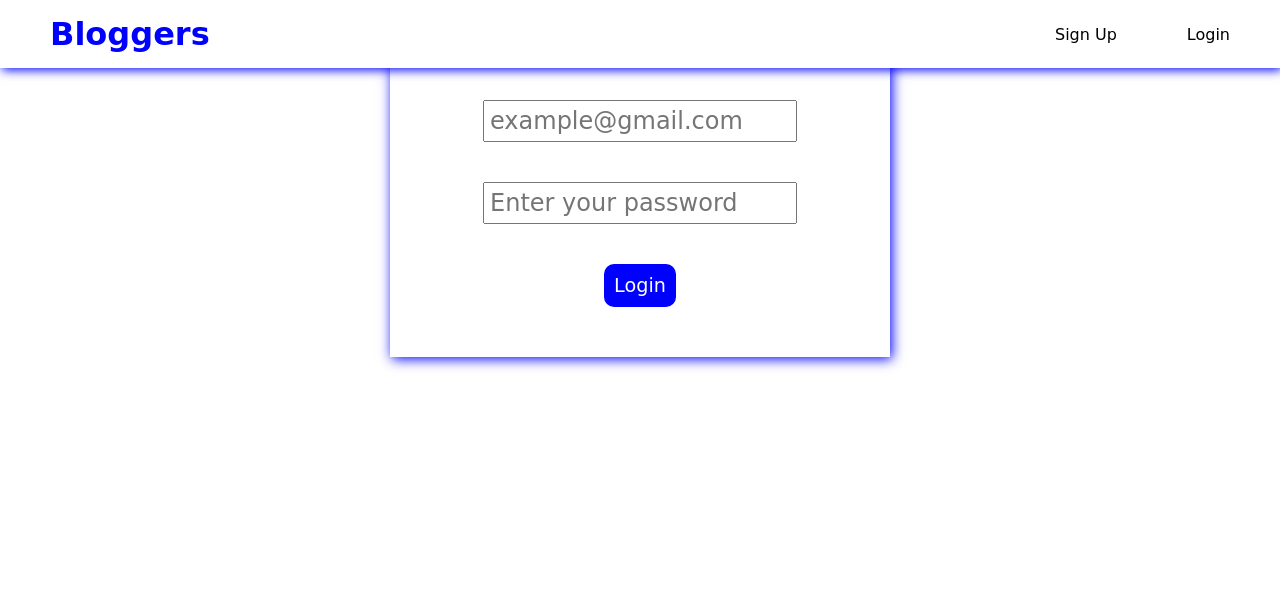
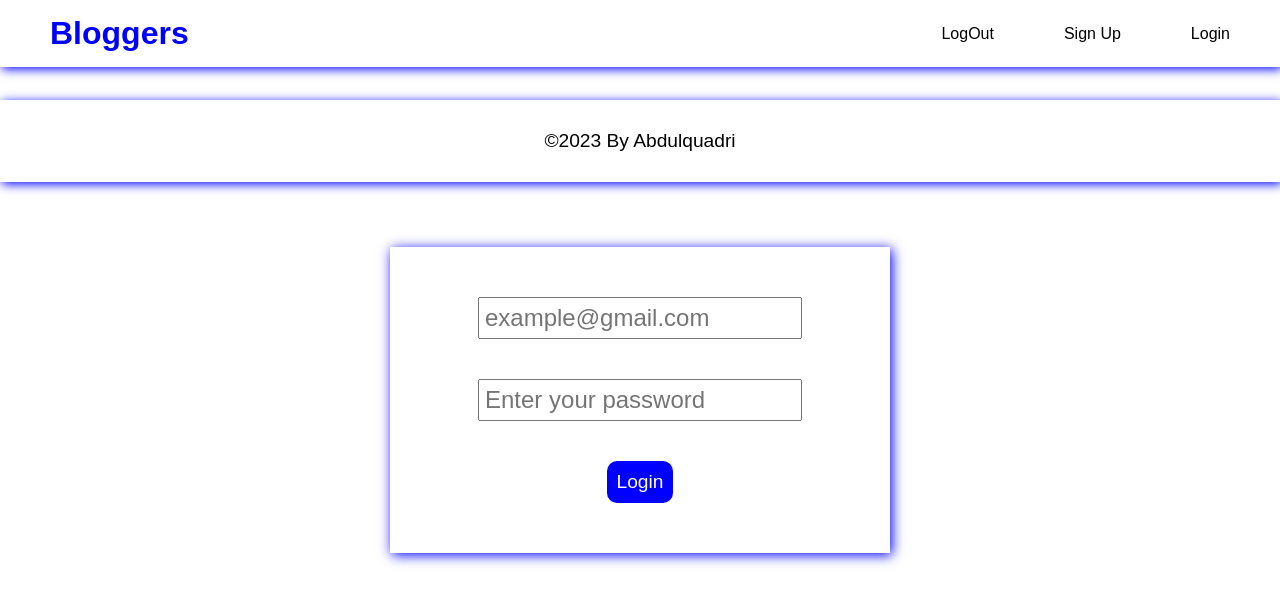
Before and after one commit to kobiowuquadri/Blog-Website, a Node server app: page /login in a window 1280 px wide. Shown: the top 604 px of the page. Run offline with Node 20, Linux system fonts and the light colour scheme; some libraries are stand-ins or nearby versions.

Commit message:
add footer and logout

```diff
--- a/app.js
+++ b/app.js
@@ -6,14 +6,17 @@ const methodOverride = require('method-override')
 require('./database/database')
 const router = require('./routes/blogRoute')
 const authRouter = require('./routes/authRoute')
-const port = 3033
+const cookieParser = require('cookie-parser')
+// const expressLayouts = require('express-ejs-layouts')
+const port = 3055
 
-app.listen(port, () => console.log(`Server Connected at Port ${port}`))
 
 // Middlewares
 app.set('view engine', 'ejs')
 app.use(express.urlencoded({extended: true}))
+app.use(cookieParser())
 app.use(express.json())
+// app.use(express)
 app.use(express.static('public'))
 app.use('/css', express.static(__dirname + '/public/css'))
 app.use('/js', express.static(__dirname + '/public/js'))
@@ -22,6 +25,10 @@ app.use(methodOverride('_method'))
 app.use(router)
 app.use(authRouter)
 
+
 app.all('*', (req, res) => {
     res.send('ERROR 404, PAGE NOT FOUND!!! 😑😑😑')
 })
+
+
+app.listen(port, () => console.log(`Server Connected at Port ${port}`))
--- a/controllers/blogAuthController.js
+++ b/controllers/blogAuthController.js
@@ -48,7 +48,7 @@ const postLoginPage = async (req, res) => {
            await jwt.sign({id: user._id}, process.env.JWT_SECRET, {}, (err, token)=> {
               if(err){
                   console.log(err)
-                  res.redirect('/')
+                  res.redirect('/createBlog')
               }
                else {
                   console.log(token)
@@ -74,7 +74,7 @@ const postLoginPage = async (req, res) => {
 }
 
 const logout = async (req, res) => {
-   res.cookie("login"), "", {maxAge: 0}
+   res.cookie("token"), "", {maxAge: 0}
    res.redirect('/login')
 }
 
--- a/controllers/blogController.js
+++ b/controllers/blogController.js
@@ -1,13 +1,16 @@
 const blogModel = require('../models/blogSchema')
 
+const getBlogPage = (req, res) => {
+    const userToken = req.cookies.token
+    console.log(userToken)
+    let status = false
+    if(userToken){
+       status = true
+    }
+    console.log(status)
 
-const getBlogPage = async (req, res) => {
-    const token = req.cookies.token
-    let status = false
-    if(token){
-        status = true
-    }
-    await blogModel.find()
+
+    blogModel.find()
     .then(results => {
        res.render('blogPage', {title: 'Blog Page', results, status})
     })
--- a/public/style.css
+++ b/public/style.css
@@ -4,7 +4,7 @@
     box-sizing: border-box;
     list-style-type: none;
     text-decoration: none;
-    font-family: cursive;
+    font-family: sans-serif;
     color: black;
 }
 
@@ -71,6 +71,10 @@ nav ul {
 
 
 form {
+    position: absolute;
+    top: 50%;
+    left: 50%;
+    transform: translate(-50%, -50%);
     background-color: white;
     box-shadow: 2px 2px 12px blue;
     height: auto;
@@ -106,3 +110,17 @@ input[type="submit"]{
     width: 100%;
     padding: 10pzx;
 }
+
+.footer {
+    background-color: white;
+    padding: 30px;
+    box-shadow: 2px 2px 10px blue;
+    color: blue;
+    display: flex;
+    justify-content: center;
+    align-items: center;
+}
+
+.footer p {
+    font-size: 1.2rem;
+}
--- a/views/login.ejs
+++ b/views/login.ejs
@@ -7,15 +7,7 @@
     <link rel="stylesheet" href="./style.css">
 </head>
 <body>
-    <header>
-        <a href="/" id="logo">Bloggers</a>
-        <nav>
-           <ul>
-            <li><a href="/signup">Sign Up</a></li>
-            <li><a href="/login">Login</a></li>
-           </ul>
-        </nav>
-    </header>
+   <%- include('partials/navbar.ejs') %>
     <div class="form_container">
         <form action="/login" method="post">
             <p>
@@ -31,7 +23,7 @@
             </p>
         </form>
     </div>
-
+    <%- include('partials/footer.ejs') %>
     <script>
         const form = document.querySelector('form')
         form.addEventListener('submit', async (e)=> {
@@ -52,7 +44,7 @@
                 response.json()
                 .then(data => {
                     if(data.user){
-                        location.assign('/')
+                        location.assign('/createBlog')
                     }
                     if(data.error){
                         emailError.textContent = data.error.email
--- /dev/null
+++ b/views/partials/footer.ejs
@@ -0,0 +1,3 @@
+<footer class="footer">
+    <p>&copy;2023 By Abdulquadri</p>
+</footer>
--- /dev/null
+++ b/views/partials/navbar.ejs
@@ -0,0 +1,10 @@
+<header>
+    <a href="/" id="logo">Bloggers</a>
+    <nav>
+       <ul>
+          <li><a href="/logout">LogOut</a></li>
+          <li><a href="/signup">Sign Up</a></li>
+          <li><a href="/login">Login</a></li>
+       </ul>
+    </nav>
+</header>
```
Also changed, not shown: views/blogPage.ejs (+2 -13 lines), views/createBlog.ejs (+2 -10 lines), views/signup.ejs (+2 -11 lines).
